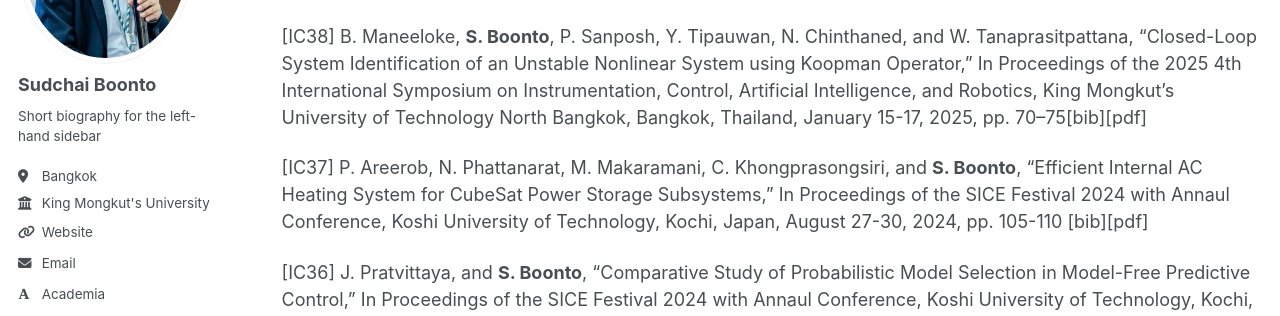
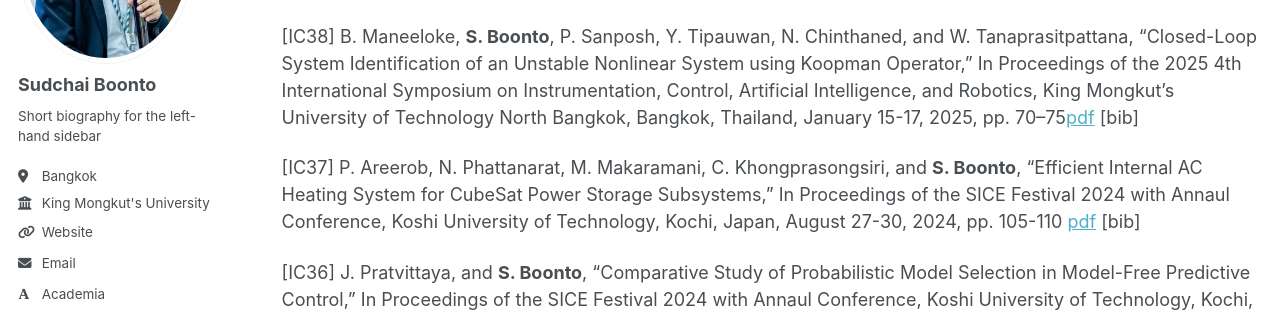
Before and after one commit to isboonto/sudchai_boonto, a Jekyll site: the page built from _pages/publications.md, in a window 1280 px wide and 900 px high, scrolled down 1108 px. Shown: the part 234-550 px from the top of the window. Built offline with Jekyll 4.4.1, drawn with Linux system fonts in a browser that asks for light colours; some web fonts are replaced; a script that is not in the unit is left out; part of the change alters nothing that is shown.

```diff
--- a/_pages/publications.md
+++ b/_pages/publications.md
@@ -35,9 +35,9 @@ author_profile: true
 
 [IC39]	W. Thongking, Y. Yamaguchi, **S. Boonto**, J. Pratvittaya, and S. Maeda, “A Comparative Study on the Effect of Electrode materials in Conductive Sponge-Based Capacitive Sensors,”In Proccedings of the 2025 SICE Festival with Annual Conference, Chiang Mai, Thailand, September 9-12, 2025 [bib]
 
-[IC38]	B. Maneeloke, **S. Boonto**, P. Sanposh, Y. Tipauwan, N. Chinthaned, and W. Tanaprasitpattana, “Closed-Loop System Identification of an Unstable Nonlinear System using Koopman Operator,” In Proceedings of the 2025 4th International Symposium on Instrumentation, Control, Artificial Intelligence, and Robotics, King Mongkut's University of Technology North Bangkok, Bangkok, Thailand, January 15-17, 2025, pp. 70–75[bib][pdf]
+[IC38]	B. Maneeloke, **S. Boonto**, P. Sanposh, Y. Tipauwan, N. Chinthaned, and W. Tanaprasitpattana, “Closed-Loop System Identification of an Unstable Nonlinear System using Koopman Operator,” In Proceedings of the 2025 4th International Symposium on Instrumentation, Control, Artificial Intelligence, and Robotics, King Mongkut's University of Technology North Bangkok, Bangkok, Thailand, January 15-17, 2025, pp. 70–75[pdf](https://ieeexplore.ieee.org/stamp/stamp.jsp?tp=&arnumber=10876554) [bib]
 
-[IC37]	P. Areerob, N. Phattanarat, M. Makaramani, C. Khongprasongsiri, and **S. Boonto**, “Efficient Internal AC Heating System for CubeSat Power Storage Subsystems,” In Proceedings of the SICE Festival 2024 with Annaul Conference, Koshi University of Technology, Kochi, Japan, August 27-30, 2024, pp. 105-110 [bib][pdf]
+[IC37]	P. Areerob, N. Phattanarat, M. Makaramani, C. Khongprasongsiri, and **S. Boonto**, “Efficient Internal AC Heating System for CubeSat Power Storage Subsystems,” In Proceedings of the SICE Festival 2024 with Annaul Conference, Koshi University of Technology, Kochi, Japan, August 27-30, 2024, pp. 105-110 [pdf](https://ieeexplore.ieee.org/stamp/stamp.jsp?tp=&arnumber=10805170) [bib]
 
 [IC36]	J. Pratvittaya, and **S. Boonto**, “Comparative Study of Probabilistic Model Selection in Model-Free Predictive Control,” In Proceedings of the SICE Festival 2024 with Annaul Conference, Koshi University of Technology, Kochi, Japan, August 27-30, 2024,
 [IC35]	P. Areerob, R. Sum, C. Khongprasongsiri, and S. Boonto, “Failure Detection from the Knocking Sounds Using Convolutional Neural Network,” In Proceedings of the 2023 IEEE Region 10 Conference (TENCON 2023), Chiang Mai, Thailand, 31 Oct - 3 Nov, 2023, pp. 932–935,[bib][pdf]
```
